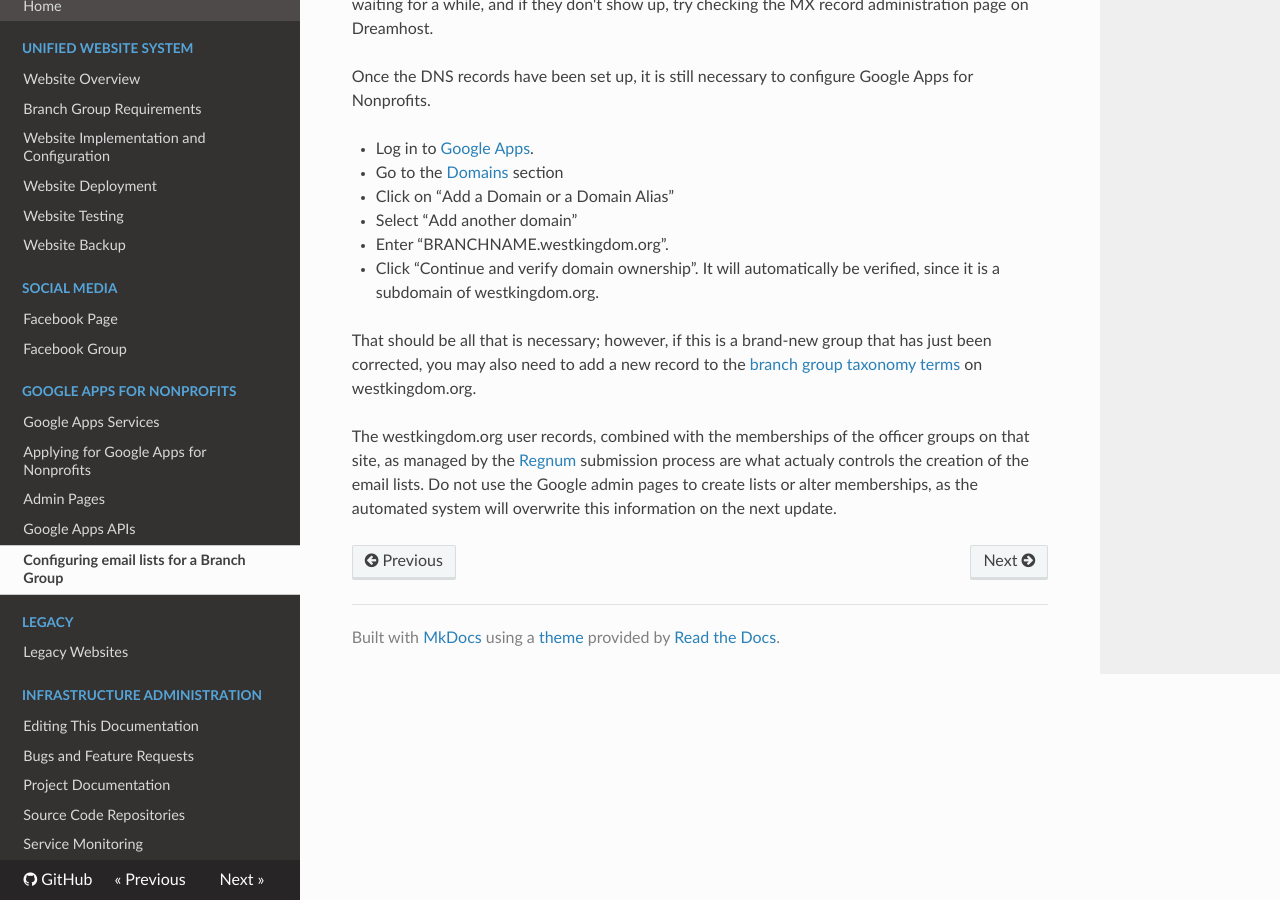
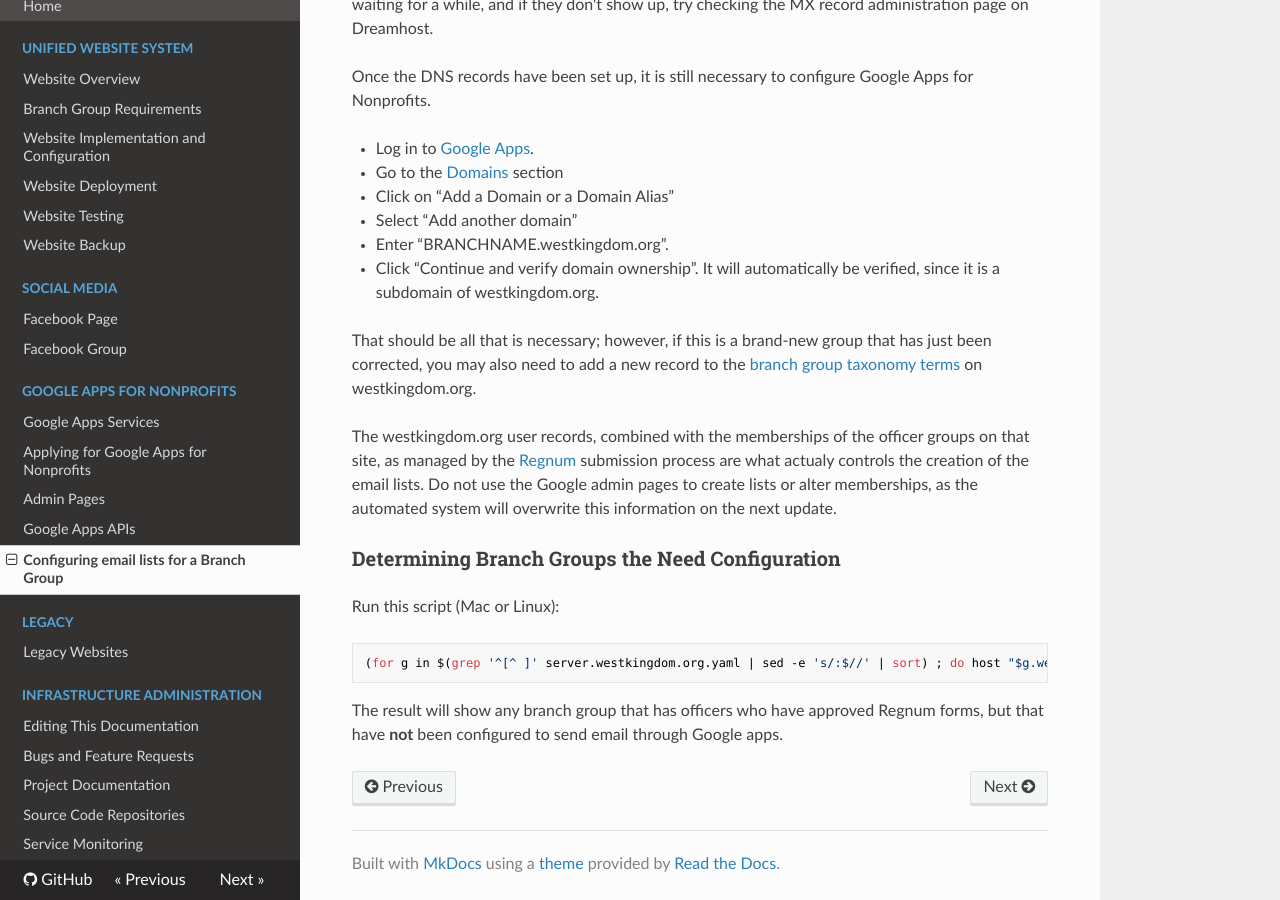
Before and after one commit to westkingdom/westkingdom, an MkDocs documentation site: the page built from docs/google-mx.md, in a window 1280 px wide and 900 px high, scrolled down 813 px. Built offline with MkDocs 1.6.1, drawn with Linux system fonts in a browser that asks for light colours; nearby versions of some CDN libraries; old or Windows-style settings are respelled for this version of MkDocs.

Commit message:
Add a script to determine branch groups that need configuration.

````diff
--- a/docs/google-mx.md
+++ b/docs/google-mx.md
@@ -36,3 +36,11 @@ Once the DNS records have been set up, it is still necessary to configure Google
 That should be all that is necessary; however, if this is a brand-new group that has just been corrected, you may also need to add a new record to the [branch group taxonomy terms](http://www.westkingdom.org/admin/structure/taxonomy/vocabulary_2) on westkingdom.org.
 
 The westkingdom.org user records, combined with the memberships of the officer groups on that site, as managed by the [Regnum](http://westkingdom.org) submission process are what actualy controls the creation of the email lists. Do not use the Google admin pages to create lists or alter memberships, as the automated system will overwrite this information on the next update.
+
+### Determining Branch Groups the Need Configuration
+
+Run this script (Mac or Linux):
+```
+(for g in $(grep '^[^ ]' server.westkingdom.org.yaml | sed -e 's/:$//' | sort) ; do host "$g.westkingdom.org" ; done) | grep 'mail is handled by' | grep -v GOOGLE | awk '{print $1}' | sort | uniq
+```
+The result will show any branch group that has officers who have approved Regnum forms, but that have **not** been configured to send email through Google apps.
````
